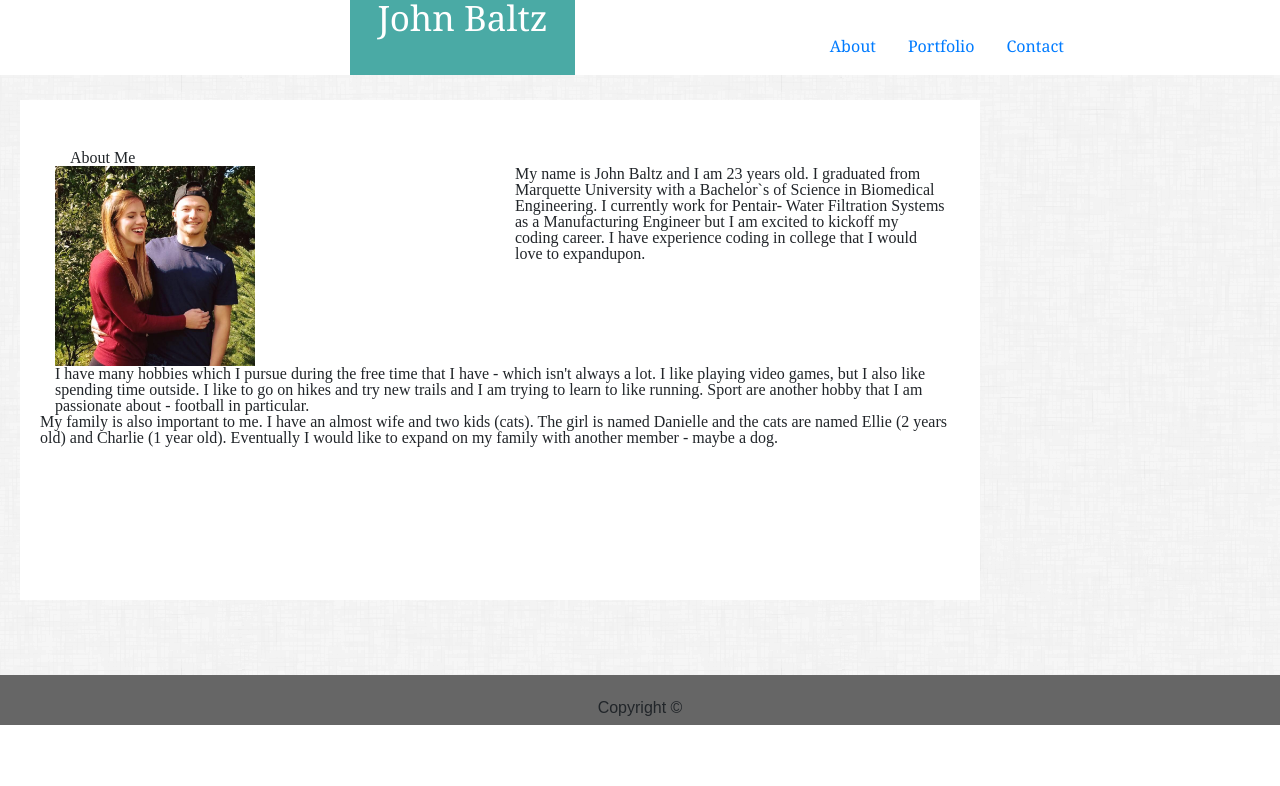
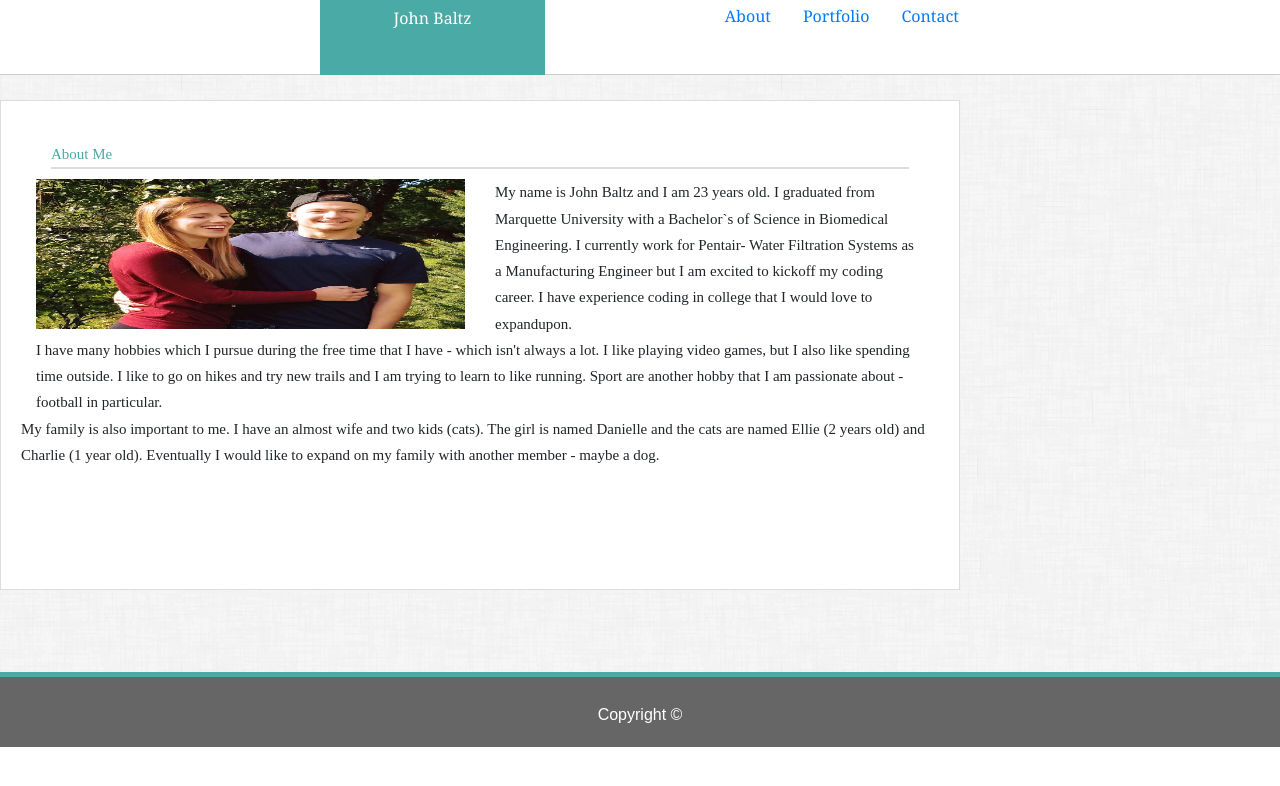
Before and after one commit to baltzj96/john-baltz-prework, a plain HTML site: page Module-1_Assessment/index.html in a window 1280 px wide. Drawn offline with nearby package versions, Linux system fonts and the light colour scheme; files that its build step writes are made by us from their sources.

Commit message:
module 1 assessment

```diff
--- a/Module-1_Assessment/css/style.css
+++ b/Module-1_Assessment/css/style.css
@@ -2,31 +2,34 @@
         box-sizing: border-box;
     }
     header{
-        margin-top: 0; text-align: center;
-        width: 100%; height: 75px;
+        width: 100%; height: 75px; margin:0;
         font-family: 'Georgia', Times, Times New Roman, serif;
-        border: 10px bold #cccccc; color: #ffffff;
+        border-bottom: 1px solid #cccccc; color: #ffffff;text-align: center;
     }
     #nav{
-        margin-top: -50px; margin-right: 200px;
-        color: #777777;
+        margin-top: -75px; margin-right: 305px;
+        color: #777777; font-size: 16px;
     }
     h1{
-        margin-left: 350px; height: 80px; width: 225px;
-        background:#4aaaa5; color: #ffffff; font-size: 35px;
+        height: 75px; width: 225px; padding:10px; margin-left: 320px;
+        background:#4aaaa5; color: #ffffff; font-size: 28px bold;
     }
-    .container_content1{
-        position: relative center; width: 100%; height: 600px;
+    .container_content{
+        position: relative center; width: 100%; height: 597px;
     }
     #full1{
-         position: absolute; top: 100px; right: 300px; width: 960px; height: 500px; padding: 50px; float: left; overflow: auto;
-         background: #ffffff; font: #777777; border: 5px bold #dddddd; font-size: 16px;
+         position: absolute; top: 100px; right: 320px; width: 960px; height: 490px; padding: 50px; overflow: auto;
+         background: #ffffff; font: #777777; border: 1px solid #dddddd; font-size: 15px; line-height: 1.75;
     }
     #bio-image{
-        float: left; width: 200px; height: 200px;
+       float:left; width: 100%; height: 150px;
+    }
+    h2{
+        position: relative; bottom: 10px;
+        border-bottom: 2px solid #dddddd; color: #4aaaa5;
     }
     footer{
         clear: all;
-        font-family: 'Arial', 'Helvetica Neue', Helvetica, sans-serif; border: 200px bold #4aaaa5;
-        width: 100%; height: 50px; padding: 25px; text-align: center; background: #666666;
+        font-family: 'Arial', 'Helvetica Neue', Helvetica, sans-serif; border-top: 5px solid #4aaaa5;
+        width: 100%; height: 75px; padding-top: 30px; text-align: center; background: #666666; color: #ffffff;
     }
--- a/Module-1_Assessment/index.html
+++ b/Module-1_Assessment/index.html
@@ -37,7 +37,7 @@
 </header>
 
   <!-- Creates the Overall Grid for Content Area-->
-<div class="container_content1" style="background-image: url('images/furley_bg.png');">
+<div class="container_content" style="background-image: url('images/furley_bg.png');">
 
   <section id="full1">
 
```
